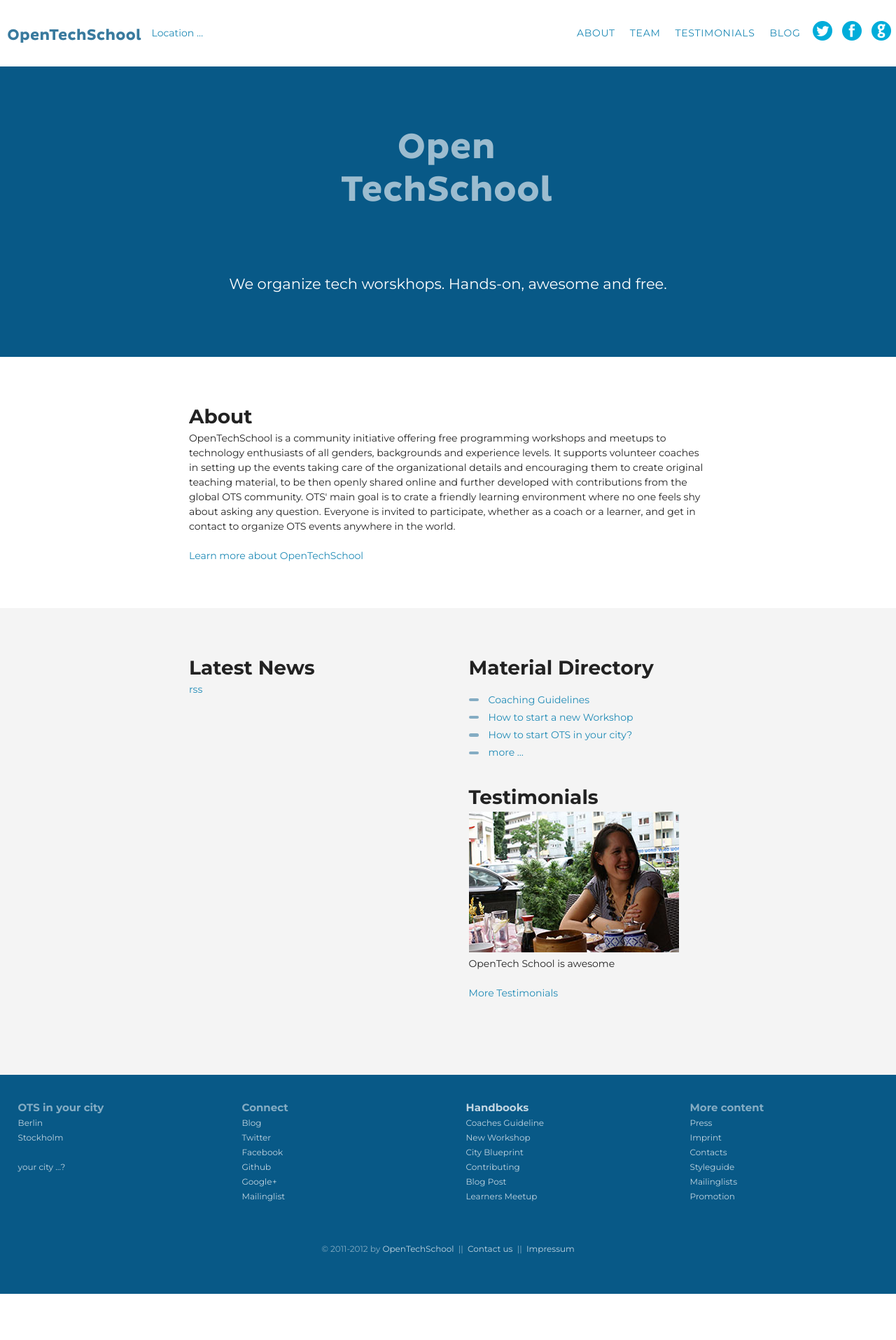
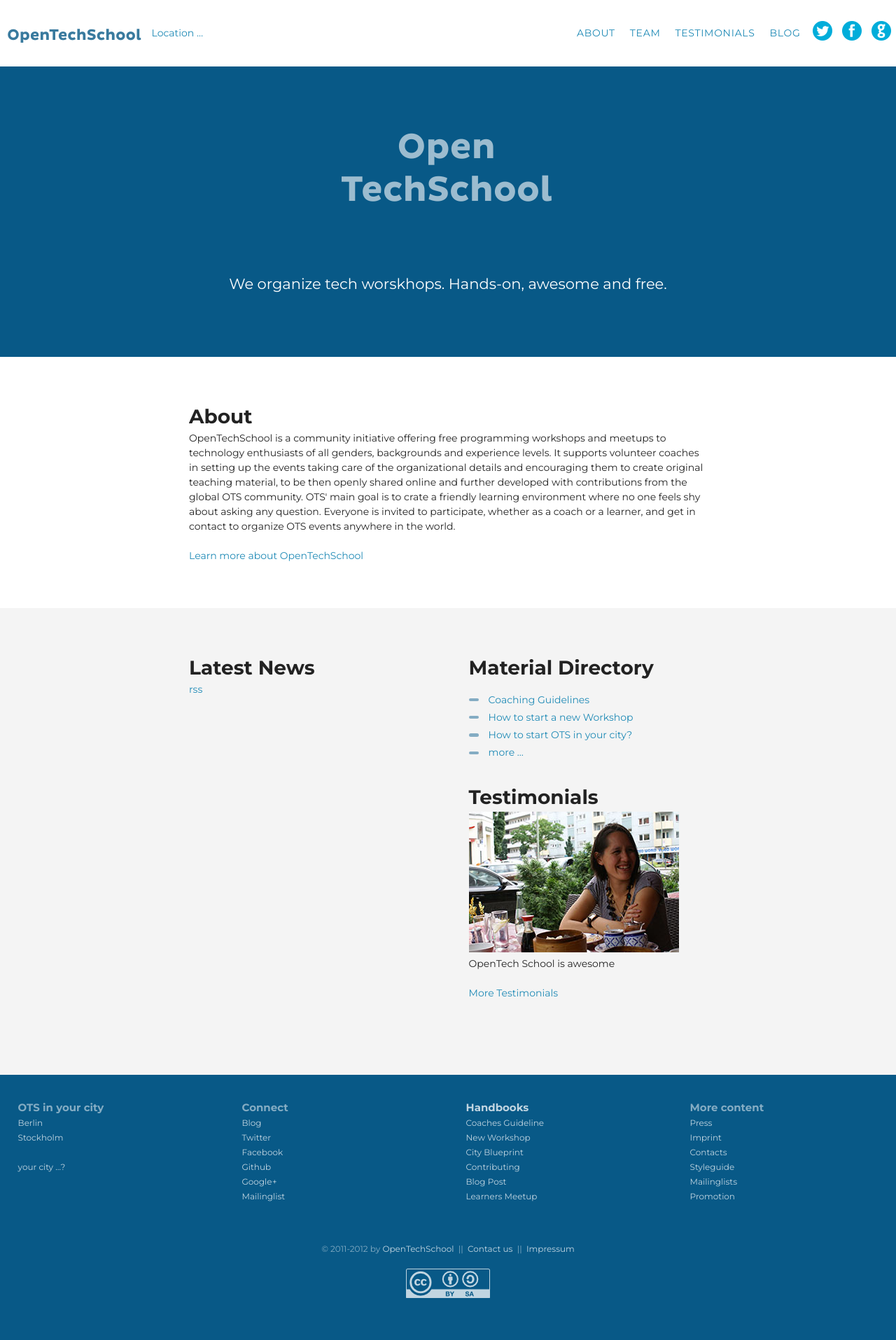
Before and after one commit to OpenTechSchool/www.opentechschool.org, a Jekyll site: the page built from index.html, in a window 1280 px wide. Shown: the whole page at 70% size. Built offline with Jekyll 4.4.1, drawn with Linux system fonts in a browser that asks for light colours; nearby versions of some CDN libraries; before the commit the page ends 1849 px from its top, so only the background shows below that.

Commit message:
add cc logo

```diff
--- a/_includes/_footer.html
+++ b/_includes/_footer.html
@@ -97,6 +97,9 @@
       <p>
         © 2011-2012 by <a href="http://www.opentechschool.org">OpenTechSchool</a>&nbsp;&nbsp;||&nbsp;&nbsp;<a href="/contact.html">Contact us</a>&nbsp;&nbsp;||&nbsp;&nbsp;<a href="/imprint.html">Impressum</a>
       </p>
+      <p>
+        <a href=""><img src="/images/by-sa-cp.png"></a>
+      </p>
 
     </div>
   </footer>
```
Also changed, not shown: images/by-sa-cp.png (added), images/by-sa-cp.svg (added), images/by-sa.svg (added), images/cc-by-sa.png (added).
